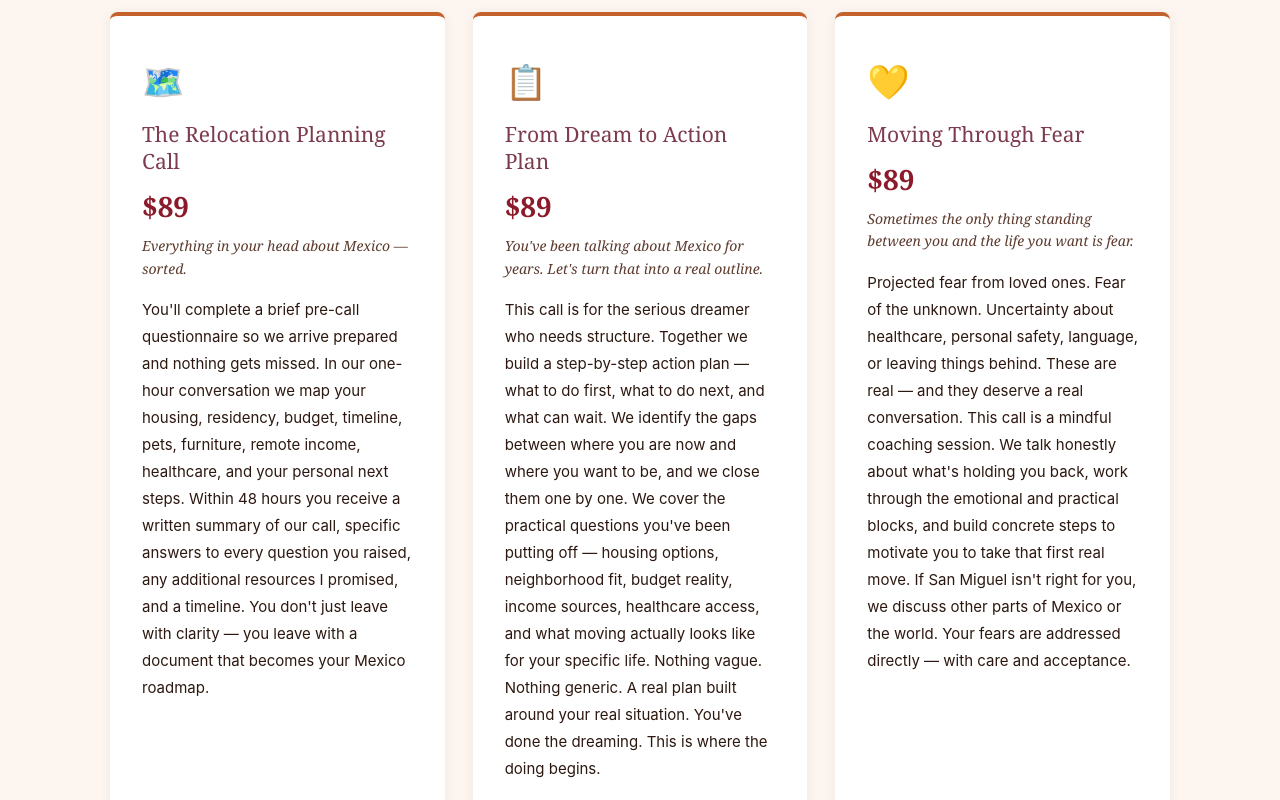
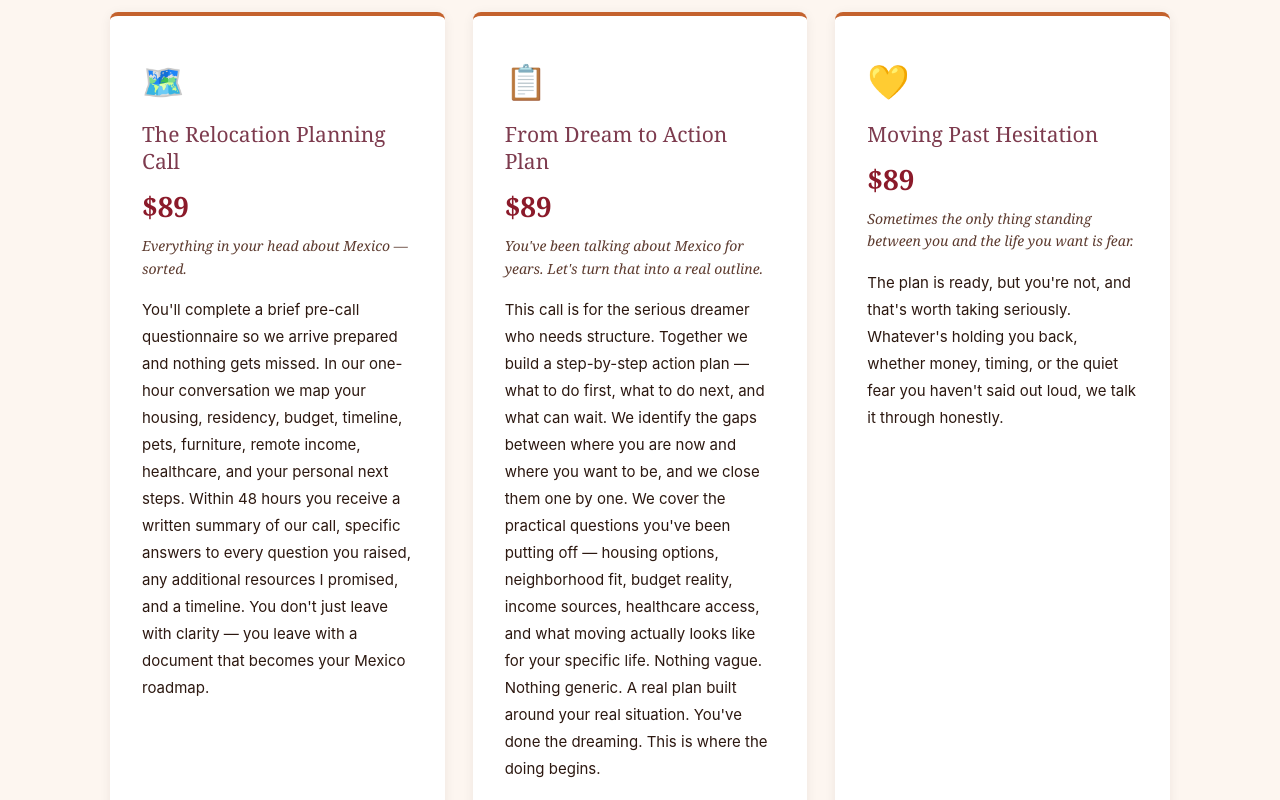
Before and after one commit to IntheknowMX/intheknowmx.com, a Next.js app: page / in a window 1280 px wide. Shown: the part 4980-5780 px from the top of the page. Built offline with nearby package versions, Linux system fonts and the light colour scheme.

Commit message:
Rename Moving Through Fear to Moving Past Hesitation; update card description
Name updated in card title, footer nav link, and PaymentModal STRIPE_LINKS key (URL unchanged). Card body replaced with new description text.

Co-Authored-By: Claude Sonnet 4.6 <noreply@anthropic.com>

```diff
--- a/app/components/PaymentModal.tsx
+++ b/app/components/PaymentModal.tsx
@@ -9,7 +9,7 @@ type PaymentModalProps = {
 const STRIPE_LINKS: Record<string, string> = {
   'The Relocation Planning Call': 'https://buy.stripe.com/bJeeVddDK0R84KAd282880j',
   'From Dream to Action Plan': 'https://buy.stripe.com/aFabJ1fLS43k3Gw9PW2880k',
-  'Moving Through Fear': 'https://buy.stripe.com/3cIbJ1czG7fw1yoaU02880l',
+  'Moving Past Hesitation': 'https://buy.stripe.com/3cIbJ1czG7fw1yoaU02880l',
   'Rental Showing Day': 'https://buy.stripe.com/14A8wPgPWeHYcd26DK2880m',
   'Virtual Guidance': 'https://buy.stripe.com/eVqaEX2Z60R83Gw2nu2880n',
   'On the Ground Facilitation': 'https://buy.stripe.com/6oUbJ1dDK0R81yoaU02880o',
--- a/app/page.tsx
+++ b/app/page.tsx
@@ -424,9 +424,9 @@ export default function Home() {
               },
               {
                 emoji: '💛',
-                title: 'Moving Through Fear',
+                title: 'Moving Past Hesitation',
                 subtitle: 'Sometimes the only thing standing between you and the life you want is fear.',
-                body: "Projected fear from loved ones. Fear of the unknown. Uncertainty about healthcare, personal safety, language, or leaving things behind. These are real — and they deserve a real conversation. This call is a mindful coaching session. We talk honestly about what's holding you back, work through the emotional and practical blocks, and build concrete steps to motivate you to take that first real move. If San Miguel isn't right for you, we discuss other parts of Mexico or the world. Your fears are addressed directly — with care and acceptance.",
+                body: "The plan is ready, but you're not, and that's worth taking seriously. Whatever's holding you back, whether money, timing, or the quiet fear you haven't said out loud, we talk it through honestly.",
                 closing: "You don't need to have it all figured out. You simply need a brainstorming session.",
                 priceTag: '$89',
               },
@@ -1246,7 +1246,7 @@ export default function Home() {
             <h4>PLANNING CALLS</h4>
             <a href="#services">The Relocation Planning Call</a>
             <a href="#services">From Dream to Action Plan</a>
-            <a href="#services">Moving Through Fear</a>
+            <a href="#services">Moving Past Hesitation</a>
             <a href="https://calendar.app.google/qfwutaFsrSaqWVkw7" target="_blank">Book a Planning Call</a>
           </div>
           <div className="footer-col">
```
